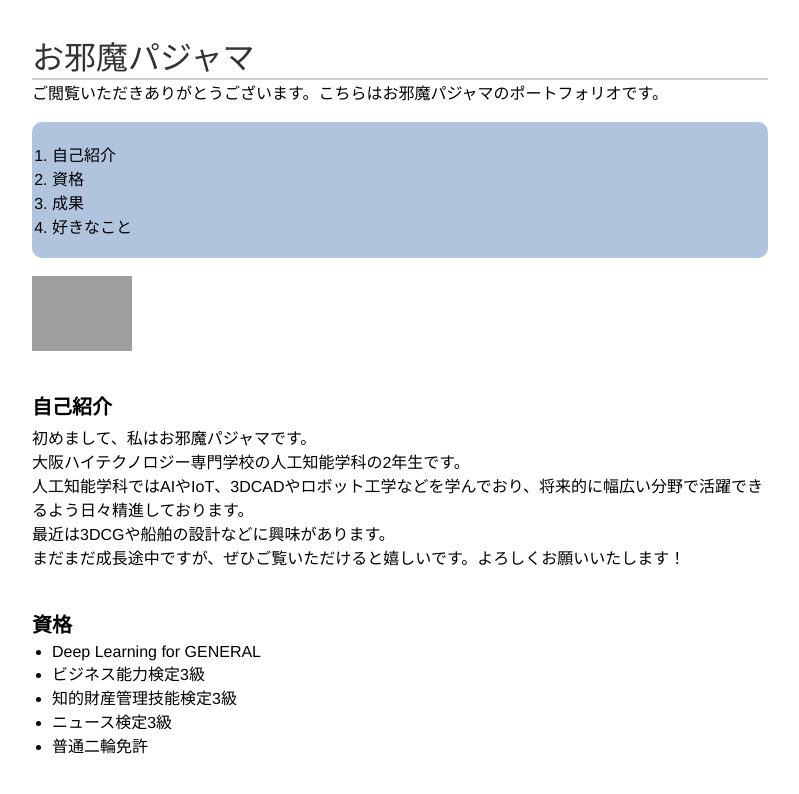
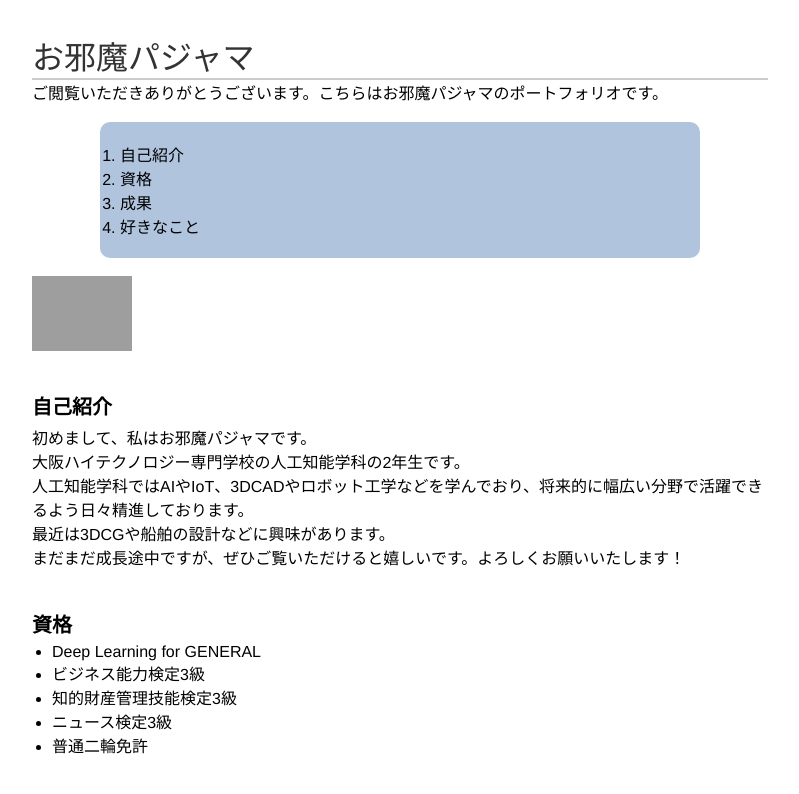
Before and after one commit to Haruhi0728/portfolio, a plain HTML site: page index.html in a window 1280 px wide. Shown: the top 794 px of the page, without its empty margins (240-1039 px from the left). Drawn offline with Linux system fonts and the light colour scheme; grey boxes are pictures that could not be loaded.

Commit message:
四角の囲むとこ

```diff
--- a/style.css
+++ b/style.css
@@ -45,7 +45,9 @@ ol {
 list-style-type: decimal;
 background-color: #b0c4de;
 padding: 20px;
-border-radius: 10px
+border-radius: 10px;
+max-width: 600px;
+margin: 0 auto;
 }
 
 ul {
```
